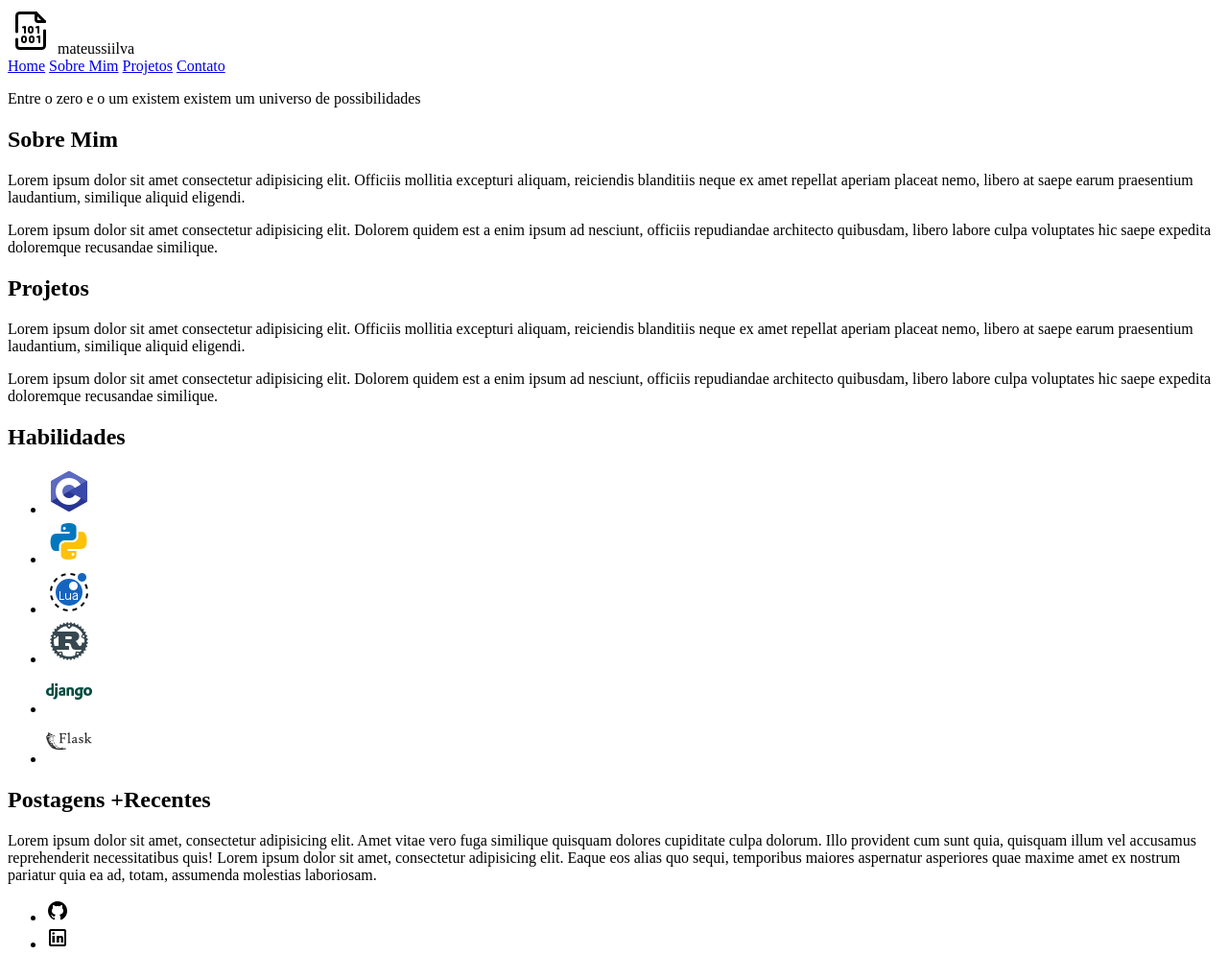
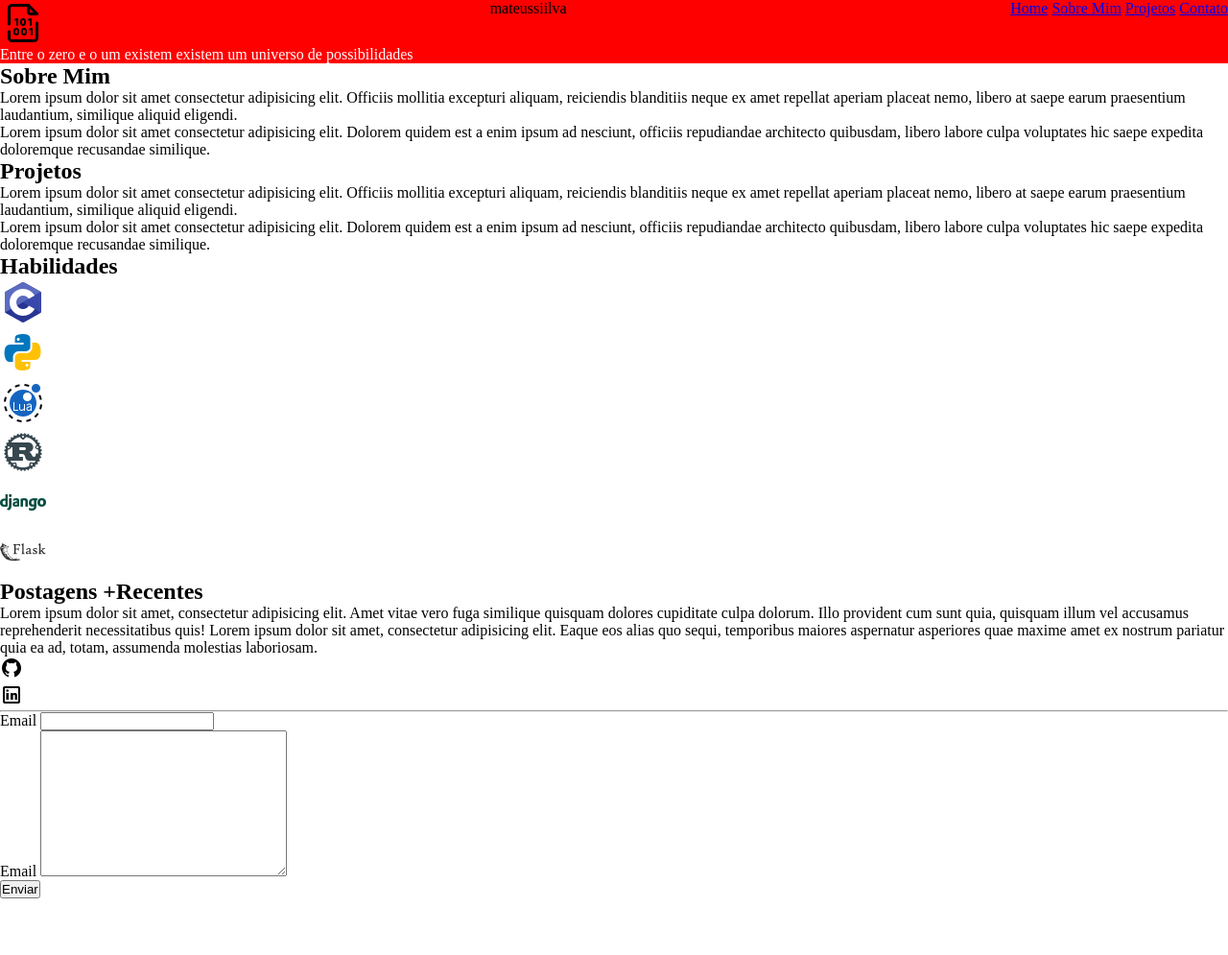
Before and after one commit to mateussiilva/portfolio, a plain HTML site: page index.html in a window 1280 px wide. Shown: the top 995 px of the page at 96% size. After the commit the page ends 936 px from the top, so only its background shows below. Drawn offline with Linux system fonts and the light colour scheme.

Commit message:
1 estilo da pagina

```diff
--- a/index.html
+++ b/index.html
@@ -5,12 +5,12 @@
     <meta charset="UTF-8">
     <meta name="viewport" content="width=device-width, initial-scale=1.0">
     <title>Mateussiilva</title>
-    <style>
-    </style>
+    <link rel="stylesheet" href="style.css">
 </head>
 
 <body>
-    <header>
+    <header class="header-container">
+        <div class="header-element">
             <img src="assets/imgs/icons8-ficheiro-binário-48.png" alt="Icone Binario">
             <span>mateussiilva</span>
             <nav>
@@ -19,7 +19,8 @@
                 <a href="#projetos">Projetos</a>
                 <a href="#contato">Contato</a>
             </nav>
-        <section>
+        </div>
+        <section class="header-element">
             <p>Entre o zero e o um existem existem um universo de possibilidades</p>
         </section>
     </header>
--- /dev/null
+++ b/style.css
@@ -0,0 +1,24 @@
+*{
+    margin: 0;
+    padding: 0;
+}
+
+/* Cabeçalho */
+
+.header-container{
+    width: 100vw;
+    flex-direction: row;
+}
+
+
+.header-element{
+    width: 100%;
+    display: flex;
+    justify-content: space-between;
+    background-color: red;
+}
+
+.header-element > p {
+    display: block;
+    color: white;
+}
```
Lines whose indentation alone changed are shown as unchanged.
